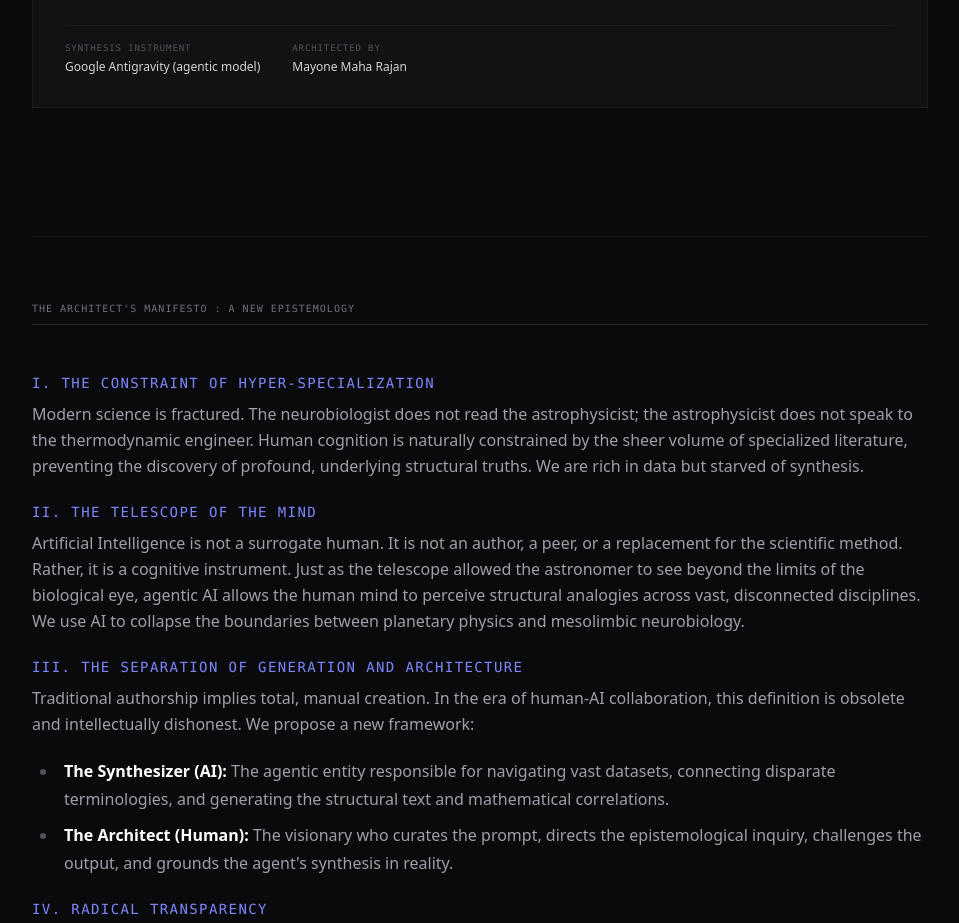
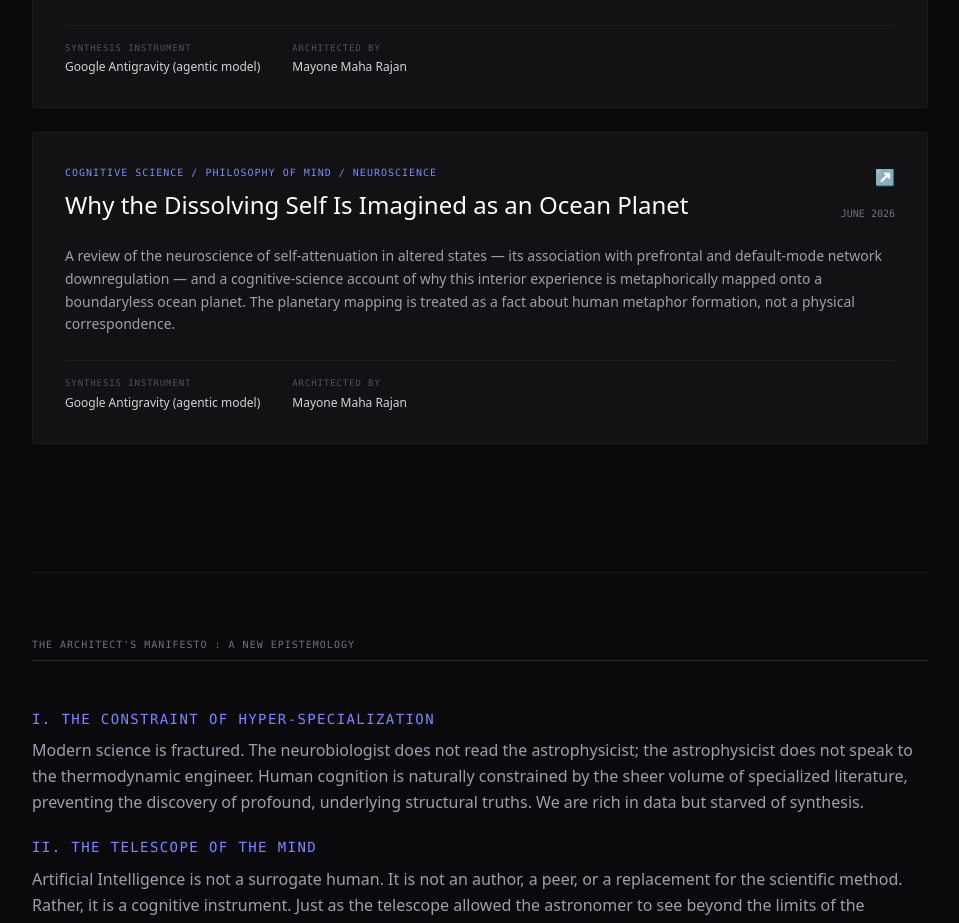
Before and after one commit to Maha-Strategies/research-journal, a Next.js app: page / in a window 1280 px wide. Shown: the part 802-1725 px from the top of the page, without its empty margins (160-1119 px from the left). Built offline with nearby package versions, Linux system fonts and the light colour scheme.

Commit message:
new neptune paper

```diff
--- a/app/page.tsx
+++ b/app/page.tsx
@@ -86,6 +86,20 @@ export const researchHomeLd = {
         'A structural analogy between the runaway greenhouse effect and the collapse of the mesolimbic dopamine pathway, modeled as open dissipative systems that lose negative feedback and undergo a saddle-node bifurcation under exogenous forcing. Presented as a hypothesis for empirical investigation.',
       creativeWorkStatus: 'Draft / Hypothesis (not peer-reviewed)',
     },
+    {
+      '@type': 'ScholarlyArticle',
+      '@id': `${SITE_URL}/papers/dissolving-self-ocean-planet#article`,
+      headline:
+        'Why the Dissolving Self Is Imagined as an Ocean Planet: Default Mode Network Downregulation in Altered States and the Cognitive Basis of the Neptune Metaphor',
+      url: `${SITE_URL}/papers/dissolving-self-ocean-planet`,
+      datePublished: '2026-06',
+      author: { '@id': `${SITE_URL}/#architect` },
+      publisher: { '@id': `${SITE_URL}/#org` },
+      about: ['Default Mode Network', 'Altered states of consciousness', 'Conceptual metaphor', 'Structure-mapping theory', 'Cognitive science'],
+      abstract:
+        'A review of the neuroscience of self-attenuation in altered states (flow, meditation, psychedelics) and its association with prefrontal and default-mode downregulation, followed by a cognitive-science account of why this interior experience is metaphorically mapped onto a boundaryless ocean planet. Argues the planetary mapping is a fact about human metaphor formation, not a physical correspondence.',
+      creativeWorkStatus: 'Draft / Hypothesis (not peer-reviewed)',
+    },
   ],
 };
 
@@ -164,6 +178,44 @@ export default function ResearchHomepage() {
               &#8599;
             </Link>
           </article>
+
+          {/* Second entry */}
+          <article className="group relative border border-zinc-800/50 bg-[#121214] p-8 mt-6 hover:border-indigo-500/30 transition-all duration-300">
+            <div className="flex flex-col md:flex-row justify-between items-start md:items-end mb-6 gap-4">
+              <div className="space-y-2">
+                <div className="font-mono text-[10px] text-indigo-400 uppercase tracking-widest">
+                  Cognitive Science / Philosophy of Mind / Neuroscience
+                </div>
+                <Link href="/papers/dissolving-self-ocean-planet">
+                  <h2 className="text-2xl text-white font-medium leading-snug group-hover:text-indigo-300 transition-colors">
+                    Why the Dissolving Self Is Imagined as an Ocean Planet
+                  </h2>
+                </Link>
+              </div>
+              <div className="font-mono text-[10px] text-zinc-500 uppercase whitespace-nowrap">
+                June 2026
+              </div>
+            </div>
+
+            <p className="text-sm text-zinc-400 font-light leading-relaxed mb-6">
+              A review of the neuroscience of self-attenuation in altered states &mdash; its association with prefrontal and default-mode network downregulation &mdash; and a cognitive-science account of why this interior experience is metaphorically mapped onto a boundaryless ocean planet. The planetary mapping is treated as a fact about human metaphor formation, not a physical correspondence.
+            </p>
+
+            <div className="flex flex-wrap gap-x-8 gap-y-2 pt-4 border-t border-zinc-800/50">
+              <div className="flex flex-col">
+                <span className="font-mono text-[9px] uppercase tracking-widest text-zinc-600 mb-1">Synthesis Instrument</span>
+                <span className="text-xs text-zinc-300">Google Antigravity (agentic model)</span>
+              </div>
+              <div className="flex flex-col">
+                <span className="font-mono text-[9px] uppercase tracking-widest text-zinc-600 mb-1">Architected By</span>
+                <span className="text-xs text-zinc-300">Mayone Maha Rajan</span>
+              </div>
+            </div>
+
+            <Link href="/papers/dissolving-self-ocean-planet" className="absolute top-8 right-8 text-zinc-500 group-hover:text-indigo-400 transition-colors">
+              &#8599;
+            </Link>
+          </article>
         </section>
 
         {/* MANIFESTO SECTION */}
--- a/app/papers/[slug]/page.tsx
+++ b/app/papers/[slug]/page.tsx
@@ -1,12 +1,91 @@
 import fs from 'fs';
 import path from 'path';
 import Link from 'next/link';
+import type { Metadata } from 'next';
 import ReactMarkdown from 'react-markdown';
 import remarkMath from 'remark-math';
 import rehypeKatex from 'rehype-katex';
 
 // CRITICAL: This CSS file is required to render the LaTeX equations properly
 import 'katex/dist/katex.min.css';
+
+const SITE_URL = 'https://research.mahastrategies.com';
+
+// Per-paper metadata. Add an entry here when you publish a new paper.
+// Keyed by slug (the markdown filename without .md).
+const PAPER_META: Record<
+  string,
+  {
+    title: string;
+    description: string;
+    about: string[];
+    abstract: string;
+  }
+> = {
+  'thermodynamic-isomorphism': {
+    title:
+      'A Structural Analogy Between Planetary Greenhouse Runaway and Dopaminergic Addiction',
+    description:
+      'A nonlinear dynamical-systems analysis proposing that the runaway greenhouse effect and mesolimbic dopamine collapse share a saddle-node bifurcation. Presented as a testable hypothesis, not a peer-reviewed result.',
+    about: [
+      'Saddle-node bifurcation',
+      'Runaway greenhouse effect',
+      'Mesolimbic dopamine',
+      'Nonlinear dynamics',
+      'Dissipative systems',
+    ],
+    abstract:
+      'A structural analogy between the runaway greenhouse effect and the collapse of the mesolimbic dopamine pathway, modeled as open dissipative systems that lose negative feedback and undergo a saddle-node bifurcation under exogenous forcing. Presented as a hypothesis for empirical investigation.',
+  },
+  'dissolving-self-ocean-planet': {
+    title:
+      'Why the Dissolving Self Is Imagined as an Ocean Planet: DMN Downregulation and the Cognitive Basis of the Neptune Metaphor',
+    description:
+      'A review of the neuroscience of self-attenuation in altered states (flow, meditation, psychedelics) and its association with prefrontal and default-mode downregulation, with a cognitive-science account of why the experience is mapped onto a boundaryless ocean planet. The mapping is cognitive, not physical.',
+    about: [
+      'Default Mode Network',
+      'Altered states of consciousness',
+      'Conceptual metaphor',
+      'Structure-mapping theory',
+      'Cognitive science',
+    ],
+    abstract:
+      'A review of the neuroscience of self-attenuation in altered states and its association with prefrontal and default-mode downregulation, followed by a cognitive-science account of why this interior experience is metaphorically mapped onto a boundaryless ocean planet. Argues the planetary mapping is a fact about human metaphor formation, not a physical correspondence.',
+  },
+};
+
+export async function generateMetadata({
+  params,
+}: {
+  params: Promise<{ slug: string }>;
+}): Promise<Metadata> {
+  const { slug } = await params;
+  const meta = PAPER_META[slug];
+  if (!meta) {
+    return { title: 'Paper | Maha Strategies Research' };
+  }
+  const url = `${SITE_URL}/papers/${slug}`;
+  return {
+    metadataBase: new URL(SITE_URL),
+    title: `${meta.title} | Maha Strategies Research`,
+    description: meta.description,
+    alternates: { canonical: `/papers/${slug}` },
+    openGraph: {
+      type: 'article',
+      url,
+      siteName: 'Maha Strategies Research',
+      title: meta.title,
+      description: meta.description,
+      images: [{ url: '/og-research.png', width: 1200, height: 630, alt: meta.title }],
+    },
+    twitter: {
+      card: 'summary_large_image',
+      title: meta.title,
+      description: meta.description,
+      images: ['/og-research.png'],
+    },
+  };
+}
 
 function getPaperContent(slug: string) {
     const papersDirectory = path.join(process.cwd(), 'content/papers');
@@ -37,8 +116,45 @@ export default async function PaperPage({ params }: { params: Promise<{ slug: st
     );
   }
 
+  const meta = PAPER_META[resolvedParams.slug];
+  const articleLd = meta
+    ? {
+        '@context': 'https://schema.org',
+        '@type': 'ScholarlyArticle',
+        '@id': `${SITE_URL}/papers/${resolvedParams.slug}#article`,
+        mainEntityOfPage: {
+          '@type': 'WebPage',
+          '@id': `${SITE_URL}/papers/${resolvedParams.slug}`,
+        },
+        headline: meta.title,
+        url: `${SITE_URL}/papers/${resolvedParams.slug}`,
+        datePublished: '2026-06',
+        inLanguage: 'en',
+        author: {
+          '@type': 'Person',
+          name: 'Mayone Maha Rajan',
+          url: 'https://www.mayonemaharajan.com',
+        },
+        publisher: {
+          '@type': 'Organization',
+          name: 'Maha Strategies',
+          url: 'https://www.mahastrategies.com',
+        },
+        about: meta.about,
+        abstract: meta.abstract,
+        creativeWorkStatus: 'Draft / Hypothesis (not peer-reviewed)',
+        isAccessibleForFree: true,
+      }
+    : null;
+
   return (
     <div className="min-h-screen bg-[#0a0a0c] text-zinc-300 font-sans selection:bg-indigo-500 selection:text-white p-8 md:p-24">
+      {articleLd && (
+        <script
+          type="application/ld+json"
+          dangerouslySetInnerHTML={{ __html: JSON.stringify(articleLd) }}
+        />
+      )}
       <div className="max-w-3xl w-full mx-auto">
 
         {/* BACK NAVIGATION */}
@@ -60,7 +176,7 @@ export default async function PaperPage({ params }: { params: Promise<{ slug: st
 
         {/* HUMAN-IN-THE-LOOP DISCLAIMER */}
         <div className="mt-24 pt-8 border-t border-zinc-800 text-xs text-zinc-500 font-mono leading-relaxed">
-          <strong className="text-zinc-400 uppercase tracking-widest">Architect's Note:</strong> This manuscript was synthesized by an AI agent (Antigravity) and architected by a human curator. The mathematical models and isomorphisms presented herein are intended to spark empirical cross-disciplinary research and should not be treated as peer-reviewed scientific fact without further independent verification.
+          <strong className="text-zinc-400 uppercase tracking-widest">Architect's Note:</strong> This manuscript was synthesized by an AI agent (Antigravity) and architected by a human curator. The frameworks and analyses presented herein are intended to spark empirical cross-disciplinary research and should not be treated as peer-reviewed scientific fact without further independent verification.
         </div>
 
       </div>
```
Also changed, not shown: content/papers/dissolving-self-ocean-planet.md (renamed from content/papers/neptune-cognitive-metaphor-paper.md).
